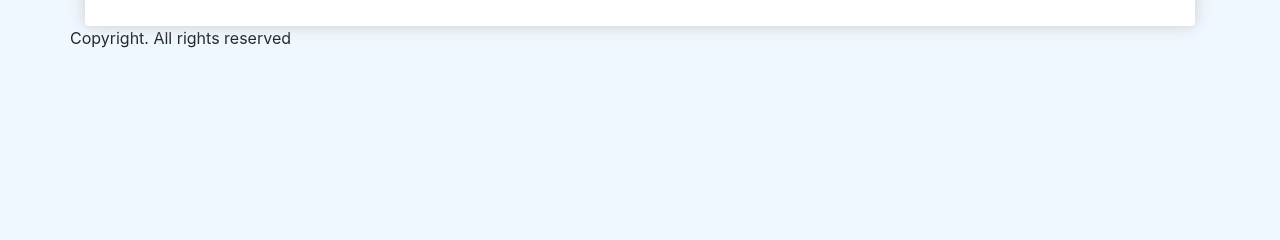
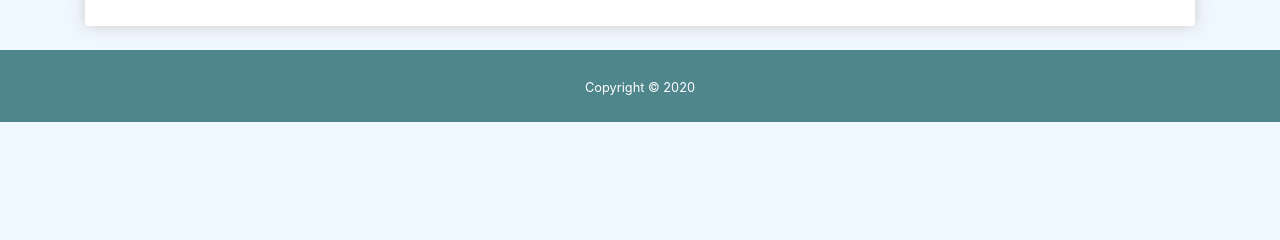
Before and after one commit to bharathjinka09/django-ecommerce, a Django app: page /cart/ in a window 1280 px wide. Shown: the part 384-624 px from the top of the page. Run offline with Django 3.2, Linux system fonts and the light colour scheme; some libraries are stand-ins or nearby versions.

Commit message:
Added Footer

```diff
--- a/static/css/main.css
+++ b/static/css/main.css
@@ -13,7 +13,9 @@ h1,h2,h3,h4,h5,h6{
 	border-radius: 4px;
 	padding: 10px;
 }
-
+#sticky-footer {
+  flex-shrink: none;
+}
 .thumbnail{
 	width: 100%;
 	height: 200px;
--- a/store/templates/store/main.html
+++ b/store/templates/store/main.html
@@ -141,9 +141,15 @@
       <br />
       {% block content %} {% endblock content %}
       <br>
-      <footer>Copyright. All rights reserved</footer>
-      <br>
     </div>
+      <!-- <footer>Copyright. All rights reserved</footer> -->
+    </div>
+    <br>
+      <footer id="sticky-footer" class="py-4 bg-dark text-white-50">
+        <div class="container text-center">
+          <small style="color: white">Copyright &copy; 2020 </small>
+        </div>
+      </footer>
 
     <script
       src="https://code.jquery.com/jquery-3.4.1.slim.min.js"
```
